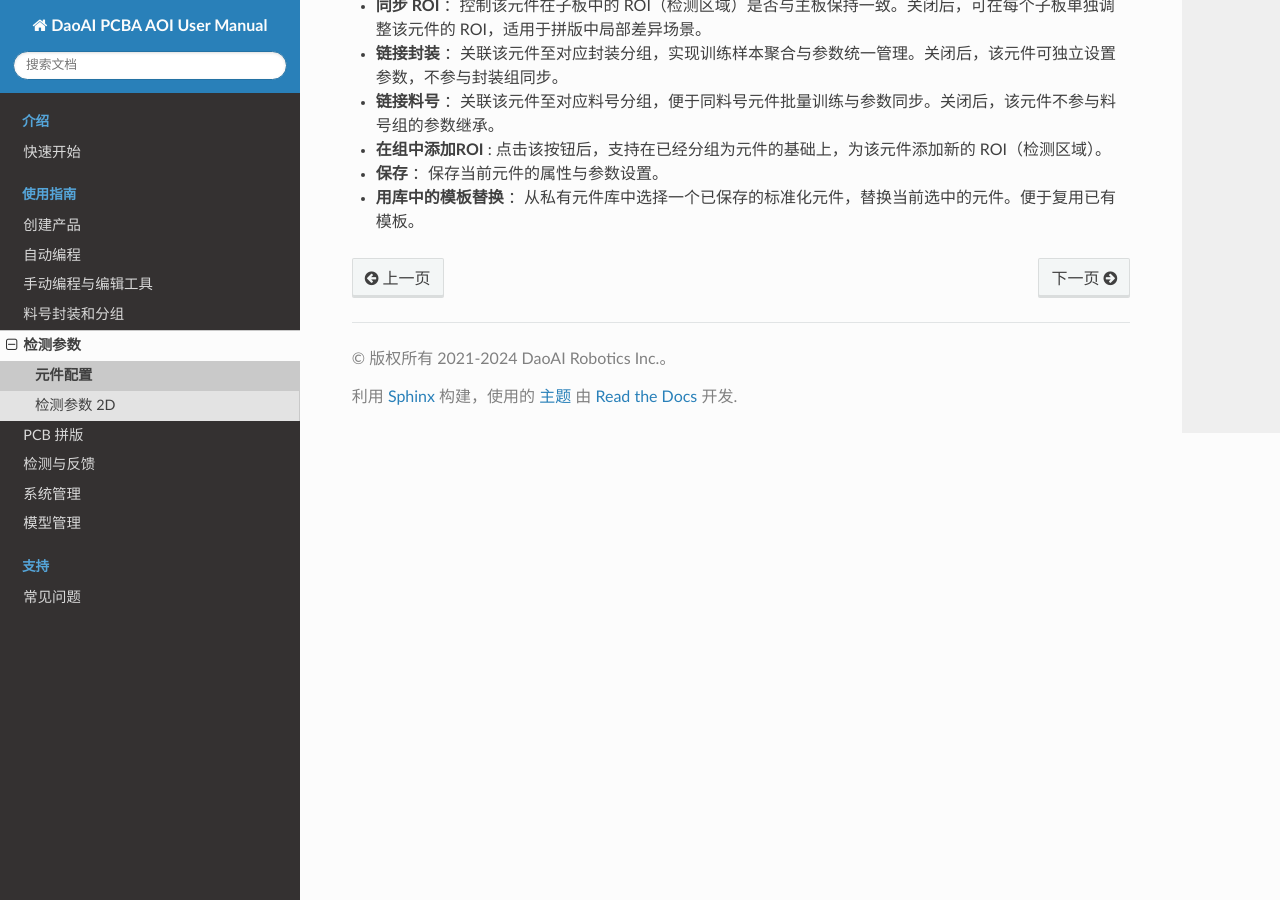
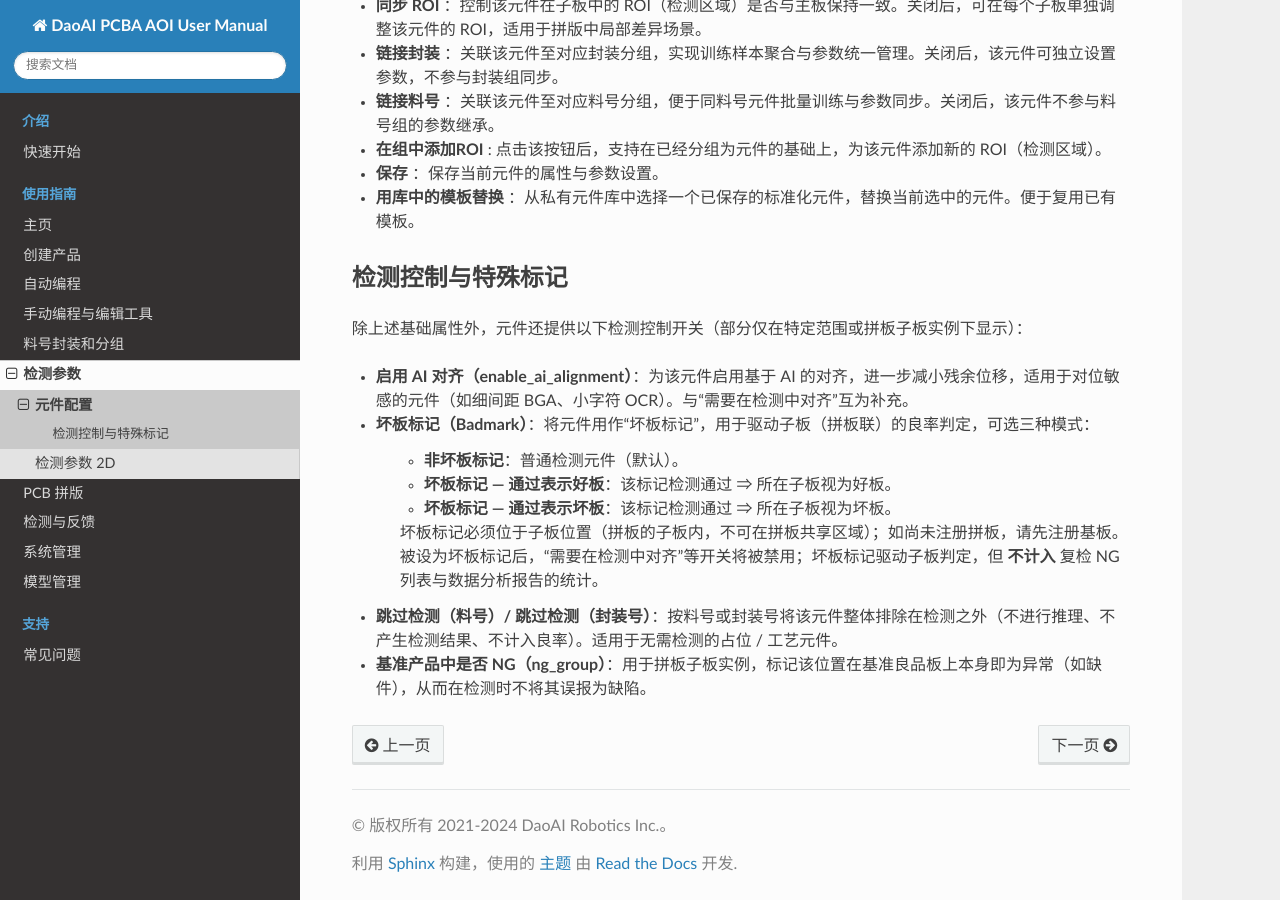
Before and after one commit to DaoAI-Robotics-Inc/daoai_pcb_aoi_user_manual, a Sphinx documentation site: the page built from docs/source/complete_user_guide/config/component_settings.rst, in a window 1280 px wide and 900 px high, scrolled down 1037 px. Built offline with Sphinx 7.4.7 and the Read the Docs theme 3.1.0, drawn with Linux system fonts in a browser that asks for light colours.

Commit message:
docs(phase6): document undocumented FE features
- New Home (主页) page: cards, conveyor status/reset, recent tasks, product mgmt actions, tags, upload zip
- component_settings: badmark (坏板标记 3-mode), skip-inspection (料号/封装号), enable AI alignment, ng_group
- manual_programming: AI-detect ROI + sub-board verdict (检测设置: ratio vs badmark mode)
- inspection: sub-board FPY (Board/Sub-board) + badmark exclusion note
- fix stale lead-v2 cross-reference

```diff
--- a/docs/source/complete_user_guide/config/component_settings.rst
+++ b/docs/source/complete_user_guide/config/component_settings.rst
@@ -19,3 +19,19 @@
 - **在组中添加ROI** : 点击该按钮后，支持在已经分组为元件的基础上，为该元件添加新的 ROI（检测区域）。
 - **保存** ：保存当前元件的属性与参数设置。
 - **用库中的模板替换** ：从私有元件库中选择一个已保存的标准化元件，替换当前选中的元件。便于复用已有模板。
+
+检测控制与特殊标记
+---------------------
+
+除上述基础属性外，元件还提供以下检测控制开关（部分仅在特定范围或拼板子板实例下显示）：
+
+- **启用 AI 对齐（enable_ai_alignment）**：为该元件启用基于 AI 的对齐，进一步减小残余位移，适用于对位敏感的元件（如细间距 BGA、小字符 OCR）。与“需要在检测中对齐”互为补充。
+- **坏板标记（Badmark）**：将元件用作“坏板标记”，用于驱动子板（拼板联）的良率判定，可选三种模式：
+
+   - **非坏板标记**：普通检测元件（默认）。
+   - **坏板标记 — 通过表示好板**：该标记检测通过 ⇒ 所在子板视为好板。
+   - **坏板标记 — 通过表示坏板**：该标记检测通过 ⇒ 所在子板视为坏板。
+
+   坏板标记必须位于子板位置（拼板的子板内，不可在拼板共享区域）；如尚未注册拼板，请先注册基板。被设为坏板标记后，“需要在检测中对齐”等开关将被禁用；坏板标记驱动子板判定，但 **不计入** 复检 NG 列表与数据分析报告的统计。
+- **跳过检测（料号）/ 跳过检测（封装号）**：按料号或封装号将该元件整体排除在检测之外（不进行推理、不产生检测结果、不计入良率）。适用于无需检测的占位 / 工艺元件。
+- **基准产品中是否 NG（ng_group）**：用于拼板子板实例，标记该位置在基准良品板上本身即为异常（如缺件），从而在检测时不将其误报为缺陷。
--- a/docs/source/complete_user_guide/inspection/index.rst
+++ b/docs/source/complete_user_guide/inspection/index.rst
@@ -159,6 +159,9 @@
    :scale: 50%
    :alt: 复检详情与反馈
 
+.. note::
+   **子板良率（FPY）与坏板标记**：对于拼板产品，良率可在 **整板（Board）** 与 **子板（Sub-board）** 口径间切换，按实际检测的子板数统计；非拼板产品的子板口径显示为 N/A。被标记为 **坏板标记** 的元件用于驱动子板好 / 坏判定，但 **不计入** 复检 NG 列表，也不计入数据分析报告的 总数 / 告警 / NG 统计。子板的自动判废逻辑（比例模式 / 坏板标记模式）在 :ref:`检测设置（子板判废逻辑）` 中配置。
+
 
 反馈与模型迭代
 ---------------------------------------
--- a/docs/source/index.rst
+++ b/docs/source/index.rst
@@ -11,6 +11,7 @@ DaoAI PCBA AOI 用户手册
    :maxdepth: 1
    :caption: 使用指南
 
+   complete_user_guide/home/index
    complete_user_guide/features/create_product
    complete_user_guide/features/auto_programming
    complete_user_guide/features/manual_programming
```
Also changed, not shown: docs/source/complete_user_guide/features/manual_programming.rst (+16 -1 lines), docs/source/complete_user_guide/home/index.rst (added, +47 -0 lines), docs/source/complete_user_guide/home/images/home.png (added).
